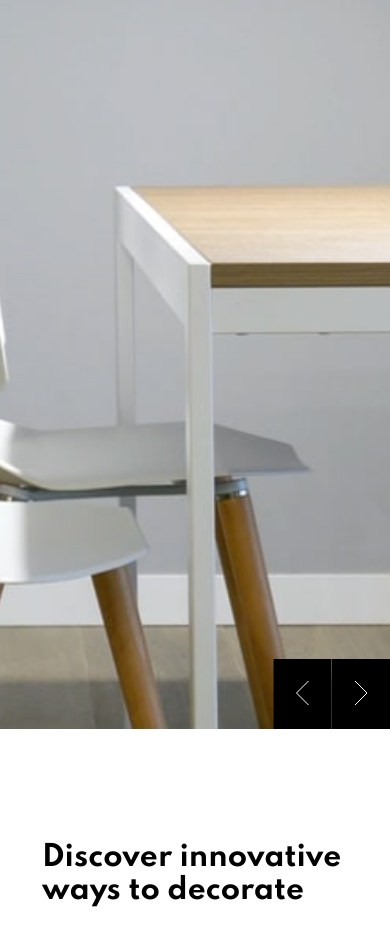
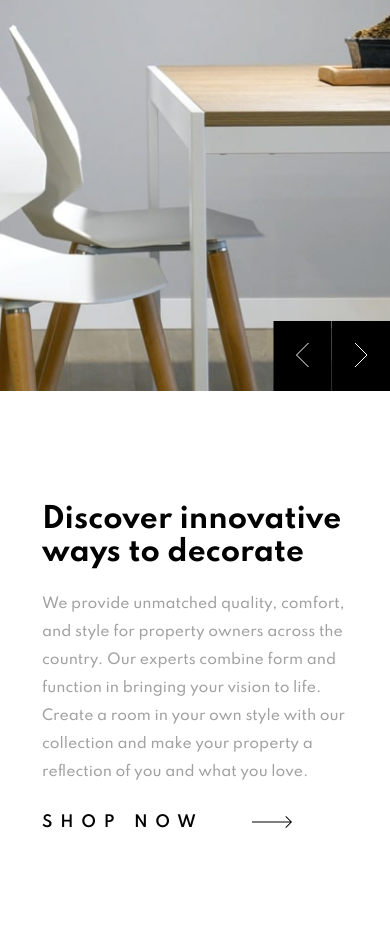
Before and after one commit to adram3l3ch/Room-Homepage, a plain HTML site: page index.html in a window 390 px wide. Shown: the part 115-1048 px from the top of the page. Drawn offline with Linux system fonts and the light colour scheme.

Commit message:
updated mobile device

```diff
--- a/style.css
+++ b/style.css
@@ -258,7 +258,7 @@ li {
 		display: block;
 	}
 	p {
-		font-size: 1.2rem;
+		font-size: 1rem;
 		line-height: 2em;
 	}
 	.grid-container {
@@ -268,7 +268,7 @@ li {
 		grid-template-areas: "a" "b" "c" "d" "e";
 	}
 	.slider {
-		height: 100vh;
+		height: 60vh;
 	}
 	.right-left-btn {
 		grid-column: 1/2;
```
